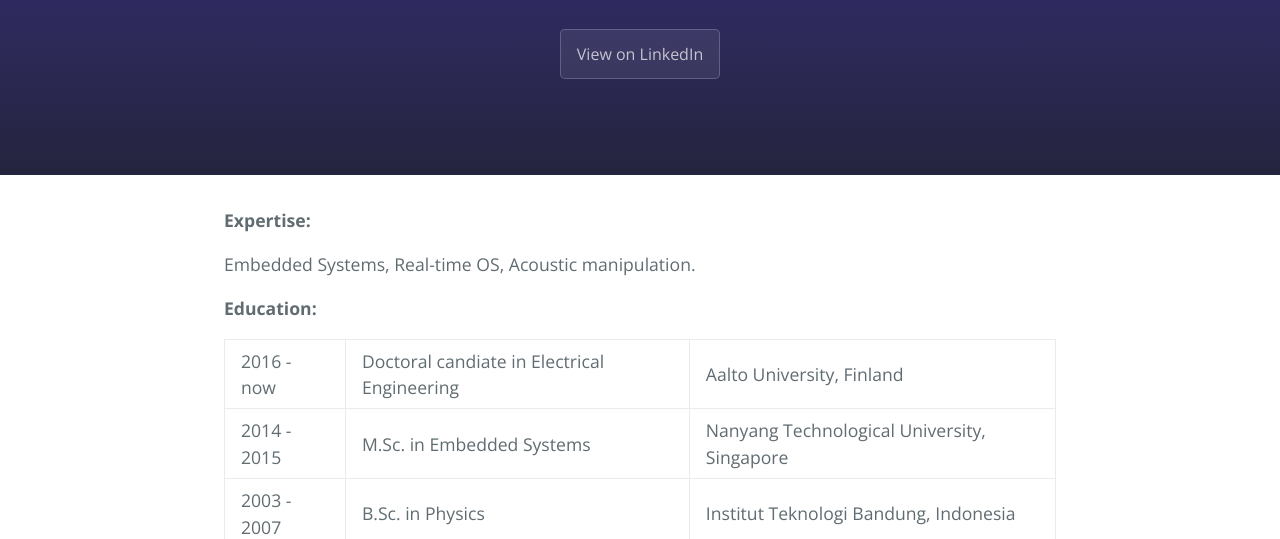
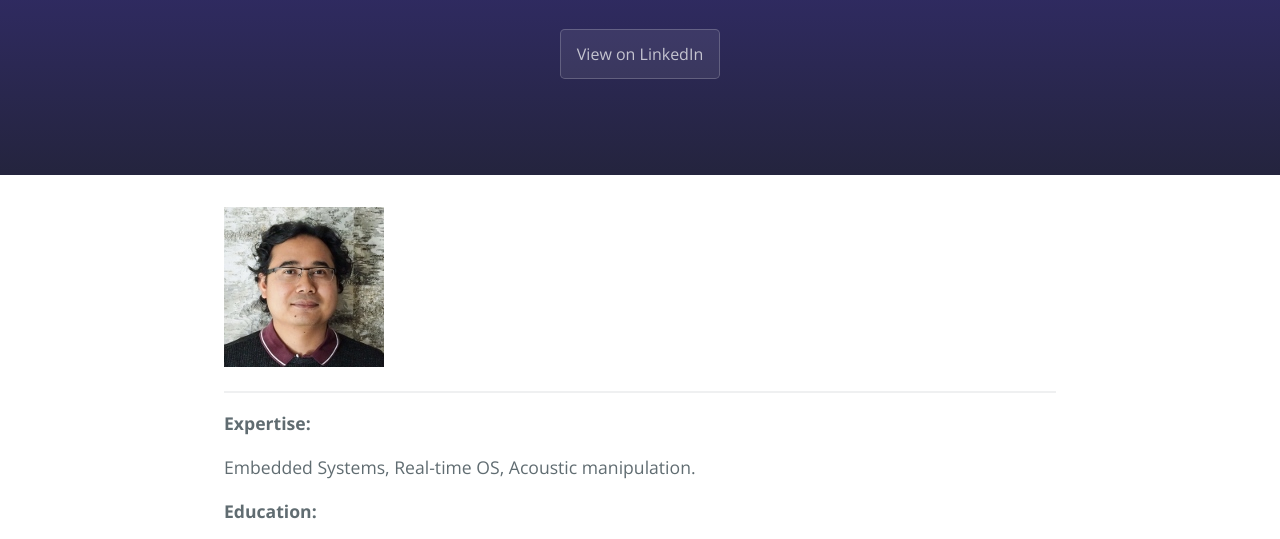
Before and after one commit to harriwijaya/harriwijaya.github.io, a website: page index.html in a window 1280 px wide. Shown: the part 208-747 px from the top of the page. Drawn offline with nearby package versions, Linux system fonts and the light colour scheme.

Commit message:
Add image
add image

```diff
--- a/index.html
+++ b/index.html
@@ -2,7 +2,7 @@
 <html lang="en-us">
   <head>
     <meta charset="UTF-8">
-    <title>H.W.</title>
+    <title>Harri</title>
     <meta name="viewport" content="width=device-width, initial-scale=1">
     <meta name="theme-color" content="#157878">
     <link rel="stylesheet" href="css/normalize.css">
@@ -21,6 +21,11 @@
 
 
     <section class="main-content">
+
+        <p><a href="image/Harri.jpg" target="_blank"><img src="image/Harri.jpg" alt="" data-canonical-src="" style="max-width:100%;"></a></p>
+
+        <hr>
+
         <p><strong>Expertise:</strong></p>
         <p>Embedded Systems, Real-time OS, Acoustic manipulation.</p>
 
@@ -30,7 +35,7 @@
         <tbody>
             <tr>
             <td>2016 - now</td>
-            <td>Doctoral candiate in Electrical Engineering</td>
+            <td>Doctoral candidate in Electrical Engineering</td>
             <td>Aalto University, Finland</td>
             </tr>
             <tr>
```
Also changed, not shown: image/Harri.jpg (added).
